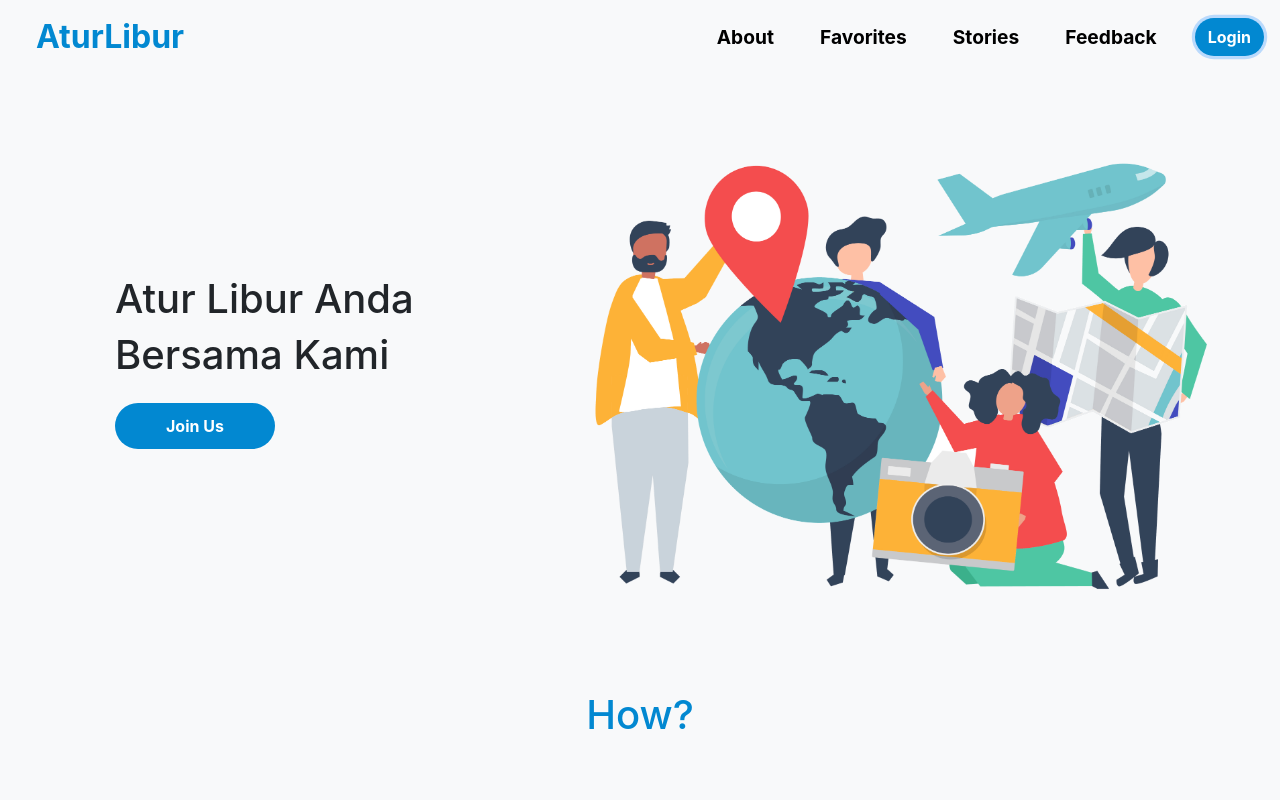
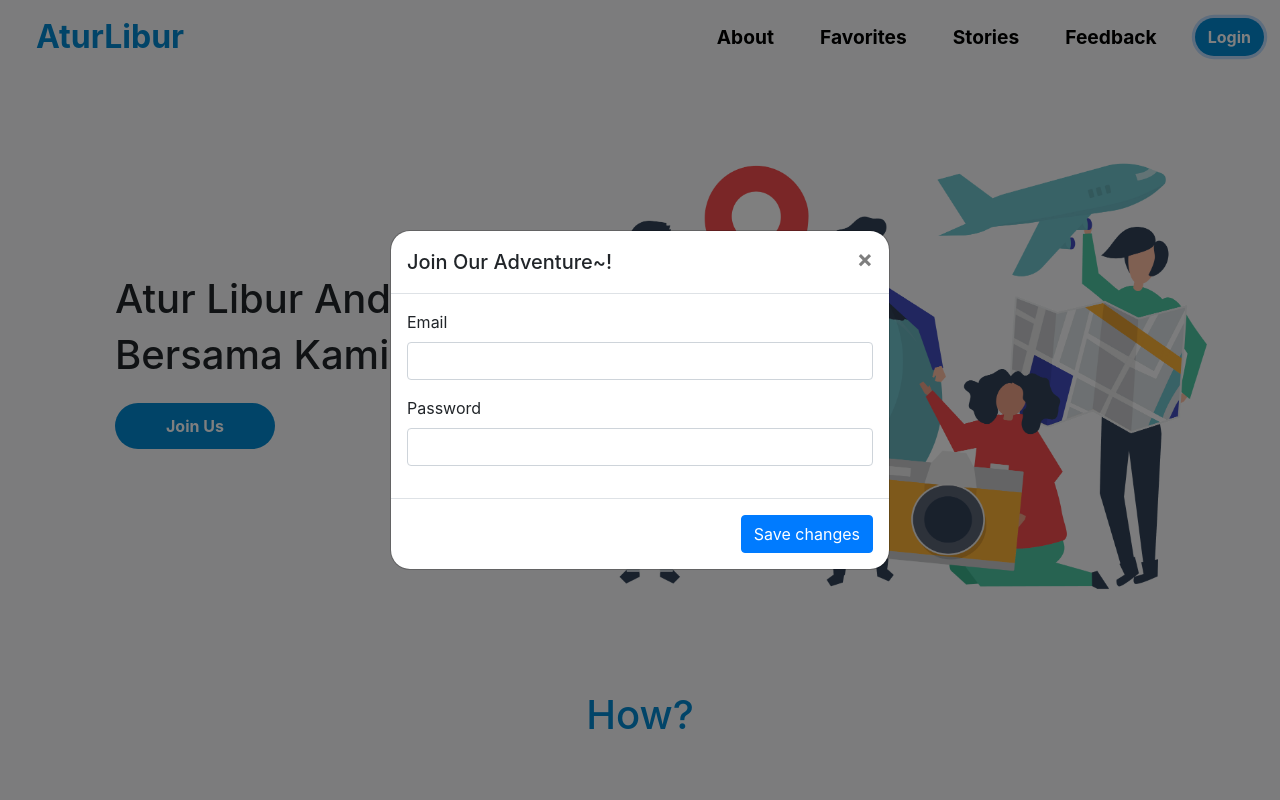
Before and after one commit to wincentrtz/aturlibur, a React (Create React App) app: page / in a window 1280 px wide. Both pictures are taken after a click on the button "Login". Shown: the top 800 px of the page. Built offline with nearby package versions, Linux system fonts and the light colour scheme.

Commit message:
Modal Login n Add Section

```diff
--- a/src/App.js
+++ b/src/App.js
@@ -6,12 +6,30 @@ import Navbar from "./components/common/Navbar/Navbar";
 import City from "./components/pages/City/City";
 import Plan from "./components/pages/Plan/Plan";
 import Album from "./components/pages/Album/album";
+import Modal from "./components/common/Modal/Modal";
 
 class App extends Component {
+  state = {
+    modal: {
+      title: "Join Our Adventure~!",
+      id: "login-modal",
+      input: [
+        {
+          label: "Email",
+          type: "email"
+        },
+        {
+          label: "Password",
+          type: "password"
+        }
+      ]
+    }
+  };
   render() {
+    const { modal } = this.state;
     return (
       <React.Fragment>
-        <Navbar />
+        <Navbar modal={modal} />
         <Switch>
           <Route exact path="/album" component={Album} />
           <Route exact path="/plan" component={Plan} />
--- /dev/null
+++ b/src/components/common/Input/Input.jsx
@@ -0,0 +1,12 @@
+import React from "react";
+
+const Input = ({ input }) => {
+  return (
+    <div className="form-group">
+      <label>{input.label}</label>
+      <input type={input.type} className="form-control" />
+    </div>
+  );
+};
+
+export default Input;
--- a/src/components/common/Modal/Modal.jsx
+++ b/src/components/common/Modal/Modal.jsx
@@ -1,12 +1,12 @@
 import React from "react";
 import "./modal.css";
+import Input from "../Input/Input";
 
-const Modal = () => {
+const Modal = ({ modal }) => {
   return (
     <div
       className="modal fade"
-      id="exampleModalCenter"
-      tabindex="-1"
+      id={modal.id}
       role="dialog"
       aria-labelledby="exampleModalCenterTitle"
       aria-hidden="true"
@@ -15,7 +15,7 @@ const Modal = () => {
         <div className="modal-content">
           <div className="modal-header">
             <h5 className="modal-title" id="exampleModalCenterTitle">
-              Create Album
+              {modal.title}
             </h5>
             <button
               type="button"
@@ -27,25 +27,9 @@ const Modal = () => {
             </button>
           </div>
           <div className="modal-body">
-            <div class="form-group">
-              <label for="exampleInputEmail1">Email address</label>
-              <input
-                type="email"
-                class="form-control"
-                id="exampleInputEmail1"
-                aria-describedby="emailHelp"
-                placeholder="Enter email"
-              />
-            </div>
-            <div class="form-group">
-              <label for="exampleInputPassword1">Password</label>
-              <input
-                type="password"
-                class="form-control"
-                id="exampleInputPassword1"
-                placeholder="Password"
-              />
-            </div>
+            {modal.input.map(input => (
+              <Input key={input.label} input={input} />
+            ))}
           </div>
           <div className="modal-footer">
             <button type="button" className="btn btn-primary">
--- a/src/components/common/Modal/modal.css
+++ b/src/components/common/Modal/modal.css
@@ -1,3 +1,3 @@
 .modal-content {
-  border-radius: 30px;
+  border-radius: 20px;
 }
--- a/src/components/common/Navbar/Navbar.jsx
+++ b/src/components/common/Navbar/Navbar.jsx
@@ -1,8 +1,9 @@
 import React from "react";
 import "./navbar.css";
 import RoundButton from "../RoundButton/RoundButton";
+import Modal from "../Modal/Modal";
 
-const Navbar = () => {
+const Navbar = ({ modal }) => {
   return (
     <nav className="navbar navbar-expand-lg navbar-light bg-light">
       <a style={{ marginLeft: "20px" }} className="navbar-brand">
@@ -36,10 +37,11 @@ const Navbar = () => {
             <a className="nav-link">Feedback</a>
           </li>
           <li className="nav-item">
-            <RoundButton text={"Login"} size={"small"} />
+            <RoundButton id={modal.id} text={"Login"} size={"small"} />
           </li>
         </ul>
       </div>
+      <Modal modal={modal} key={modal.id} />
     </nav>
   );
 };
--- a/src/components/common/RoundButton/RoundButton.jsx
+++ b/src/components/common/RoundButton/RoundButton.jsx
@@ -1,9 +1,14 @@
 import React from "react";
 import "./roundButton.css";
 
-const RoundButton = ({ text, size }) => {
+const RoundButton = ({ text, size, id }) => {
   return (
-    <button className="btn btn-round theme-color" style={{ padding: size }}>
+    <button
+      className="btn btn-round theme-color"
+      style={{ padding: size }}
+      data-toggle="modal"
+      data-target={"#" + id}
+    >
       {text}
     </button>
   );
--- a/src/components/pages/Album/album.jsx
+++ b/src/components/pages/Album/album.jsx
@@ -19,27 +19,49 @@ class Album extends Component {
         title: "Event 1",
         date: "21 December 2018"
       }
-    ]
+    ],
+    modal: {
+      title: "Add Album",
+      id: "album-modal",
+      input: [
+        {
+          label: "Album Name",
+          type: "text"
+        },
+        {
+          label: "Album Start Date",
+          type: "date"
+        },
+        {
+          label: "Album End Date",
+          type: "date"
+        },
+        {
+          label: "Album Picture",
+          type: "file"
+        }
+      ]
+    }
   };
 
   render() {
-    const { albums } = this.state;
+    const { albums, modal } = this.state;
     return (
       <div className="container">
-        <Modal />
+        <Modal modal={modal} key={modal.id} />
         <h1 id="album-title" className="mt-5 mb-5">
           Your Holiday's Album
         </h1>
         <div className="row">
-          <div class="col-sm-4 mb-3">
-            <div class="card" id="add-section">
+          <div className="col-sm-4 mb-3">
+            <div className="card" id="add-section">
               <img
-                class="card-img-top"
+                className="card-img-top"
                 id="plus-image"
                 src={plus}
                 alt="Card image cap"
                 data-toggle="modal"
-                data-target="#exampleModalCenter"
+                data-target={"#" + modal.id}
               />
             </div>
           </div>
```
